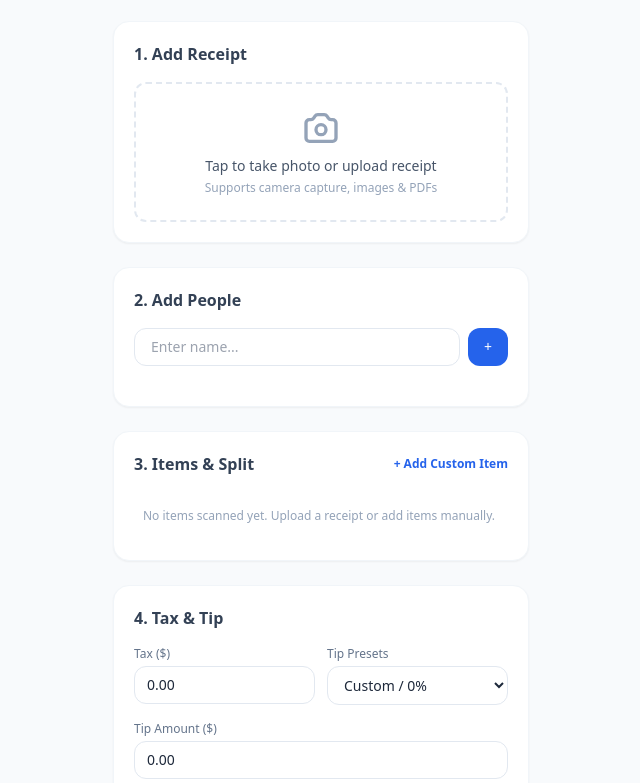
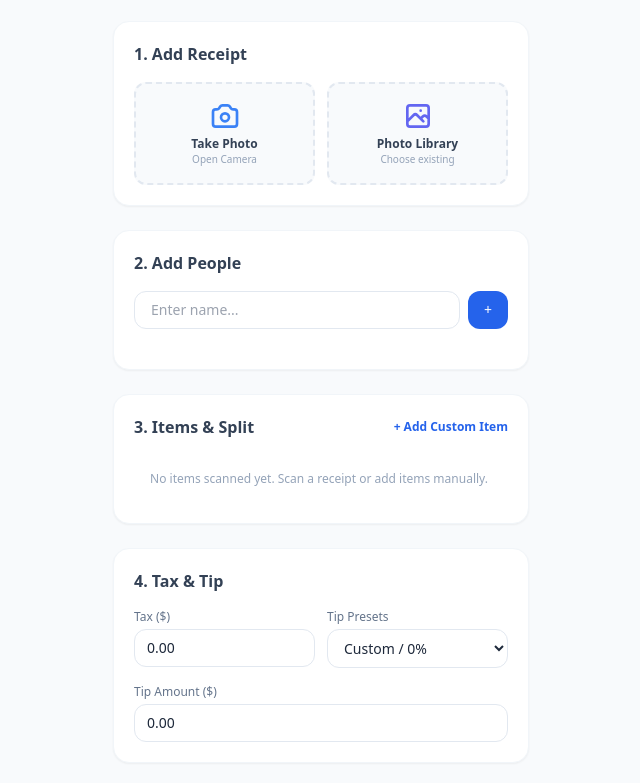
Before and after one commit to CalvinNgo123/billbuddy, a plain HTML site: page index.html in a window 1280 px wide. Shown: the part 87-870 px from the top of the page, without its empty margins (319-959 px from the left). Drawn offline with nearby package versions, Linux system fonts and the light colour scheme.

Commit message:
Rename app from 'Receipt Splitter' to 'Bill Buddy'

```diff
--- a/index.html
+++ b/index.html
@@ -3,35 +3,49 @@
 <head>
     <meta charset="UTF-8">
     <meta name="viewport" content="width=device-width, initial-scale=1.0">
-    <title>Receipt Splitter</title>
+    <title>Bill Buddy</title>
     <!-- Tailwind CSS for styling -->
     <script src="https://cdn.tailwindcss.com"></script>
     <!-- Tesseract.js for local client-side OCR -->
     <script src="https://cdn.jsdelivr.net/npm/tesseract.js@5/dist/tesseract.min.js"></script>
-    <link rel="apple-touch-icon" sizes="180x180" href="./apple-touch-icon.png">
 </head>
 <body class="bg-slate-50 text-slate-800 min-p-4 pb-20 font-sans">
 
     <div class="max-w-md mx-auto p-4 space-y-6">
         <!-- Header -->
         <header class="text-center pt-4">
-            <h1 class="text-2xl font-bold text-slate-900">Receipt Splitter</h1>
+            <h1 class="text-2xl font-bold text-slate-900">Bill Buddy 🧾😊</h1>
             <p class="text-sm text-slate-500">Scan, split, and calculate totals instantly</p>
         </header>
 
-        <!-- Step 1: Upload / Capture -->
+        <!-- Step 1: Camera / Photo Library Capture -->
         <section class="bg-white p-5 rounded-2xl shadow-sm border border-slate-100 space-y-4">
             <h2 class="font-semibold text-slate-700">1. Add Receipt</h2>
-            <div class="flex flex-col items-center justify-center border-2 border-dashed border-slate-200 rounded-xl p-6 text-center hover:border-blue-400 transition cursor-pointer relative">
-                <input type="file" id="receiptInput" accept="image/*,application/pdf" capture="environment" class="absolute inset-0 opacity-0 cursor-pointer w-full h-full">
-                <svg xmlns="http://www.w3.org/2000/svg" class="h-10 w-10 text-slate-400 mb-2" fill="none" viewBox="0 0 24 24" stroke="currentColor">
-                    <path stroke-linecap="round" stroke-linejoin="round" stroke-width="2" d="M3 9a2 2 0 012-2h.93a2 2 0 001.664-.89l.812-1.22A2 2 0 0110.07 4h3.86a2 2 0 011.664.89l.812 1.22A2 2 0 0018.07 7H19a2 2 0 012 2v9a2 2 0 01-2 2H5a2 2 0 01-2-2V9z" />
-                    <path stroke-linecap="round" stroke-linejoin="round" stroke-width="2" d="M15 13a3 3 0 11-6 0 3 3 0 016 0z" />
-                </svg>
-                <p class="text-sm font-medium text-slate-600">Tap to take photo or upload receipt</p>
-                <p class="text-xs text-slate-400 mt-1">Supports camera capture, images & PDFs</p>
+
+            <div class="grid grid-cols-2 gap-3">
+                <!-- Direct Camera Capture -->
+                <label class="flex flex-col items-center justify-center border-2 border-dashed border-slate-200 rounded-xl p-4 text-center hover:border-blue-400 transition cursor-pointer bg-slate-50">
+                    <input type="file" accept="image/*" capture="environment" onchange="handleReceiptUpload(event)" class="hidden">
+                    <svg xmlns="http://www.w3.org/2000/svg" class="h-8 w-8 text-blue-500 mb-1" fill="none" viewBox="0 0 24 24" stroke="currentColor">
+                        <path stroke-linecap="round" stroke-linejoin="round" stroke-width="2" d="M3 9a2 2 0 012-2h.93a2 2 0 001.664-.89l.812-1.22A2 2 0 0110.07 4h3.86a2 2 0 011.664.89l.812 1.22A2 2 0 0018.07 7H19a2 2 0 012 2v9a2 2 0 01-2 2H5a2 2 0 01-2-2V9z" />
+                        <path stroke-linecap="round" stroke-linejoin="round" stroke-width="2" d="M15 13a3 3 0 11-6 0 3 3 0 016 0z" />
+                    </svg>
+                    <span class="text-xs font-semibold text-slate-700">Take Photo</span>
+                    <span class="text-[10px] text-slate-400">Open Camera</span>
+                </label>
+
+                <!-- Photo Library Picker -->
+                <label class="flex flex-col items-center justify-center border-2 border-dashed border-slate-200 rounded-xl p-4 text-center hover:border-blue-400 transition cursor-pointer bg-slate-50">
+                    <input type="file" accept="image/*" onchange="handleReceiptUpload(event)" class="hidden">
+                    <svg xmlns="http://www.w3.org/2000/svg" class="h-8 w-8 text-indigo-500 mb-1" fill="none" viewBox="0 0 24 24" stroke="currentColor">
+                        <path stroke-linecap="round" stroke-linejoin="round" stroke-width="2" d="M4 16l4.586-4.586a2 2 0 012.828 0L16 16m-2-2l1.586-1.586a2 2 0 012.828 0L20 14m-6-6h.01M6 20h12a2 2 0 002-2V6a2 2 0 00-2-2H6a2 2 0 00-2 2v12a2 2 0 002 2z" />
+                    </svg>
+                    <span class="text-xs font-semibold text-slate-700">Photo Library</span>
+                    <span class="text-[10px] text-slate-400">Choose existing</span>
+                </label>
             </div>
-            <div id="loadingStatus" class="hidden text-center text-sm text-blue-600 font-medium animate-pulse">
+
+            <div id="loadingStatus" class="hidden text-center text-sm text-blue-600 font-medium animate-pulse pt-2">
                 Scanning receipt locally... Please wait.
             </div>
         </section>
@@ -55,7 +69,7 @@
                 <button onclick="addItemRow()" class="text-xs text-blue-600 font-semibold hover:underline">+ Add Custom Item</button>
             </div>
             <div id="itemsContainer" class="space-y-3 max-h-80 overflow-y-auto pr-1">
-                <p class="text-xs text-slate-400 text-center py-4">No items scanned yet. Upload a receipt or add items manually.</p>
+                <p class="text-xs text-slate-400 text-center py-4">No items scanned yet. Scan a receipt or add items manually.</p>
             </div>
         </section>
 
@@ -113,7 +127,6 @@
 
         function removePerson(name) {
             people = people.filter(p => p !== name);
-            // Remove assignment from items
             items.forEach(item => {
                 item.assignedTo = item.assignedTo.filter(p => p !== name);
             });
@@ -212,7 +225,7 @@
         }
 
         // OCR Processing via Tesseract.js
-        document.getElementById('receiptInput').addEventListener('change', async (e) => {
+        async function handleReceiptUpload(e) {
             const file = e.target.files[0];
             if (!file) return;
 
@@ -230,12 +243,13 @@
                 alert('Failed to scan receipt locally. Please add items manually.');
             } finally {
                 status.classList.add('hidden');
+                e.target.value = ''; // reset input selector
             }
-        });
+        }
 
         // Simple Heuristic Text Parser for Receipts
         function parseReceiptText(text) {
-            items = []; // clear old items
+            items = [];
             const lines = text.split('\n');
             const priceRegex = /(\d+\.\d{2})/g;
 
@@ -243,7 +257,6 @@
                 const matches = line.match(priceRegex);
                 if (matches && matches.length > 0) {
                     const price = parseFloat(matches[matches.length - 1]);
-                    // Clean up item name by stripping out the trailing price
                     let name = line.replace(priceRegex, '').trim();
                     name = name.replace(/[^a-zA-Z0-9\s]/g, '').trim();
 
@@ -254,7 +267,6 @@
             });
 
             if (items.length === 0) {
-                // Fallback if structured parsing fails to find strict decimal formats
                 items.push({ id: Date.now(), name: "Scanned Receipt Item", price: 0.00, assignedTo: [] });
             }
 
@@ -269,7 +281,6 @@
 
             const subtotal = items.reduce((sum, item) => sum + item.price, 0);
 
-            // Track individual shares
             const personTotals = {};
             people.forEach(p => personTotals[p] = { subtotal: 0, items: [] });
 
```
